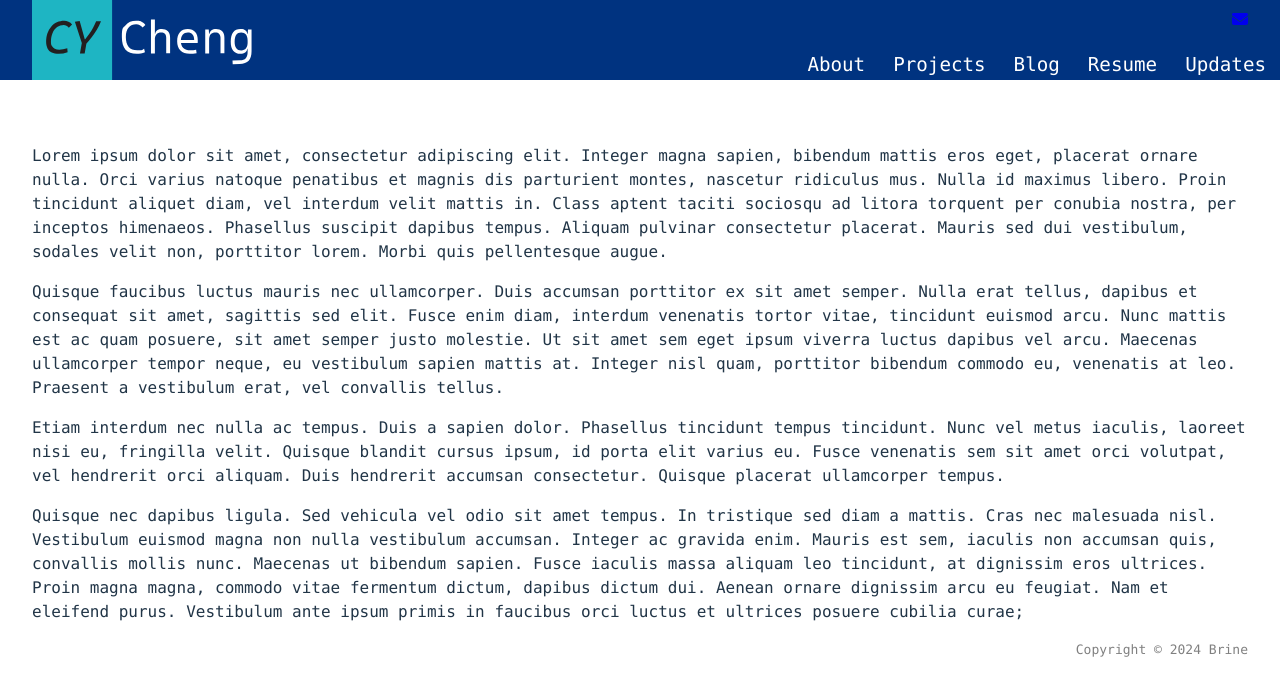
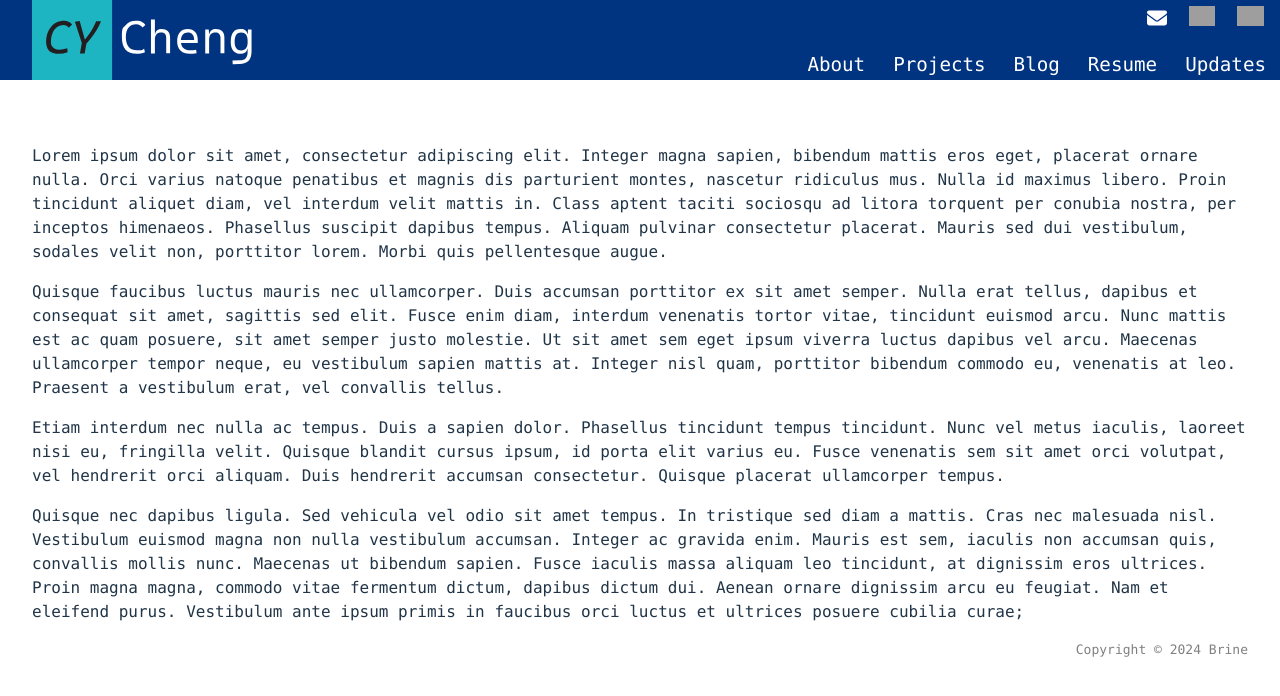
Before and after one commit to cy-cheng/cy-cheng.github.io_legacy, a React (Vite) app: page / in a window 1280 px wide. Shown: the top 696 px of the page. Built offline with nearby package versions, Linux system fonts and the light colour scheme; grey boxes are pictures that could not be loaded.

Commit message:
Add GitHub and LinkedIn icon links

```diff
--- a/src/Header/Header.jsx
+++ b/src/Header/Header.jsx
@@ -1,5 +1,7 @@
 import styles from "./Header.module.css"
 import logo from "../assets/logo.svg"
+import githubLogo from "../assets/github-icon.svg"
+import linkedInLogo from "../assets/linkedIn-icon.svg"
 
 import { FontAwesomeIcon } from '@fortawesome/react-fontawesome'
 import { faEnvelope } from '@fortawesome/free-solid-svg-icons'
@@ -13,7 +15,13 @@ function Header() {
 
       <nav className={styles.links}>
         <a href="mailto=cycheng.dev@gmail.com">
-          <FontAwesomeIcon icon={faEnvelope} />
+          <FontAwesomeIcon icon={faEnvelope} className={styles.icons} />
+        </a>
+        <a href="https://github.com/cy-cheng">
+          <img src={githubLogo} className={styles.icons} />
+        </a>
+        <a href="https://www.linkedin.com/in/chun-yang-cheng-55580130a/">
+          <img src={linkedInLogo} className={styles.icons} />
         </a>
       </nav>
 
--- a/src/Header/Header.module.css
+++ b/src/Header/Header.module.css
@@ -1,7 +1,7 @@
 .banner {
   background-color: hsl(216, 100%, 25%);
   width: 100%;
-  min-height: 50px;
+  min-height: 65px;
   height: 10%;
   position: fixed;
   top: 0%;
@@ -11,13 +11,18 @@
   height: 100%;
   position: absolute;
   left: 2rem;
-
 }
 
 .links {
   position: absolute;
-  top: 10%;
-  right: 2rem;
+  right: 0%;
+}
+
+.links .icons {
+  margin: 6px;
+  margin-right: 16px;
+  height: 20px;
+  color: white;
 }
 
 .menu {
```
